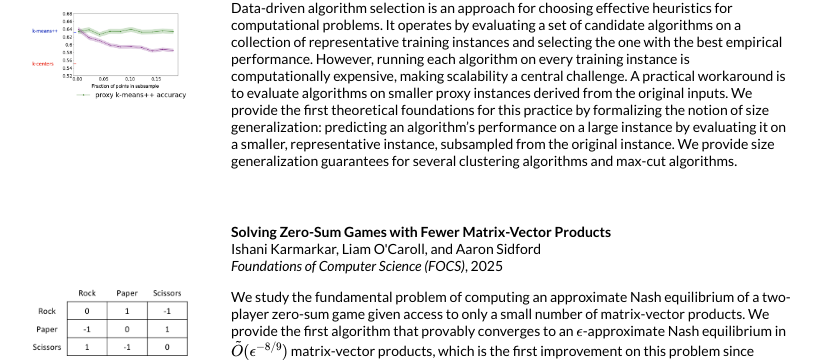
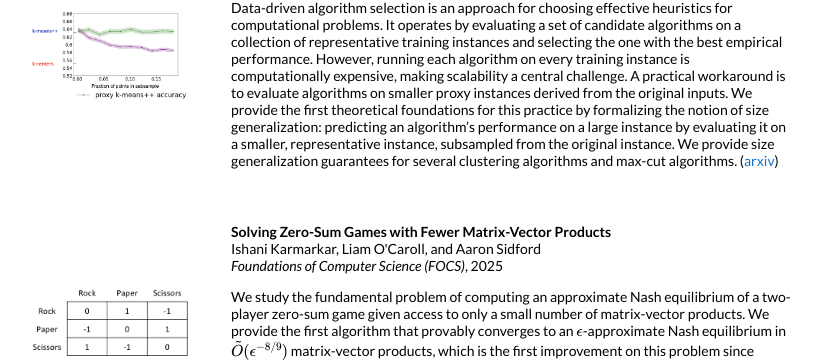
Before and after one commit to ishanikarmarkar/ishanikarmarkar.github.io, a Jekyll site: the page built from _posts/2025-10-01-sclb.markdown, in a window 1280 px wide and 900 px high, scrolled down 820 px. Shown: the part 261-623 px from the top of the window, without its empty margins (229-1051 px from the left). Built offline with Jekyll 4.4.1, drawn with Linux system fonts in a browser that asks for light colours.

Commit message:
updated posts

```diff
--- a/_posts/2024-02-25-clustering.markdown
+++ b/_posts/2024-02-25-clustering.markdown
@@ -9,4 +9,4 @@
 authors: "Vaggos Chatziafratis, Ishani Karmarkar, Yingxi Li, and Ellen Vitercik"
 subtitle:
 ---
-Data-driven algorithm selection is an approach for choosing effective heuristics for computational problems. It operates by evaluating a set of candidate algorithms on a collection of representative training instances and selecting the one with the best empirical performance. However, running each algorithm on every training instance is computationally expensive, making scalability a central challenge. A practical workaround is to evaluate algorithms on smaller proxy instances derived from the original inputs. We provide the first theoretical foundations for this practice by formalizing the notion of size generalization: predicting an algorithm's performance on a large instance by evaluating it on a smaller, representative instance, subsampled from the original instance. We provide size generalization guarantees for several clustering algorithms and max-cut algorithms.
+Data-driven algorithm selection is an approach for choosing effective heuristics for computational problems. It operates by evaluating a set of candidate algorithms on a collection of representative training instances and selecting the one with the best empirical performance. However, running each algorithm on every training instance is computationally expensive, making scalability a central challenge. A practical workaround is to evaluate algorithms on smaller proxy instances derived from the original inputs. We provide the first theoretical foundations for this practice by formalizing the notion of size generalization: predicting an algorithm's performance on a large instance by evaluating it on a smaller, representative instance, subsampled from the original instance. We provide size generalization guarantees for several clustering algorithms and max-cut algorithms. (<a href="https://arxiv.org/abs/2402.14332">arxiv</a>)
```
